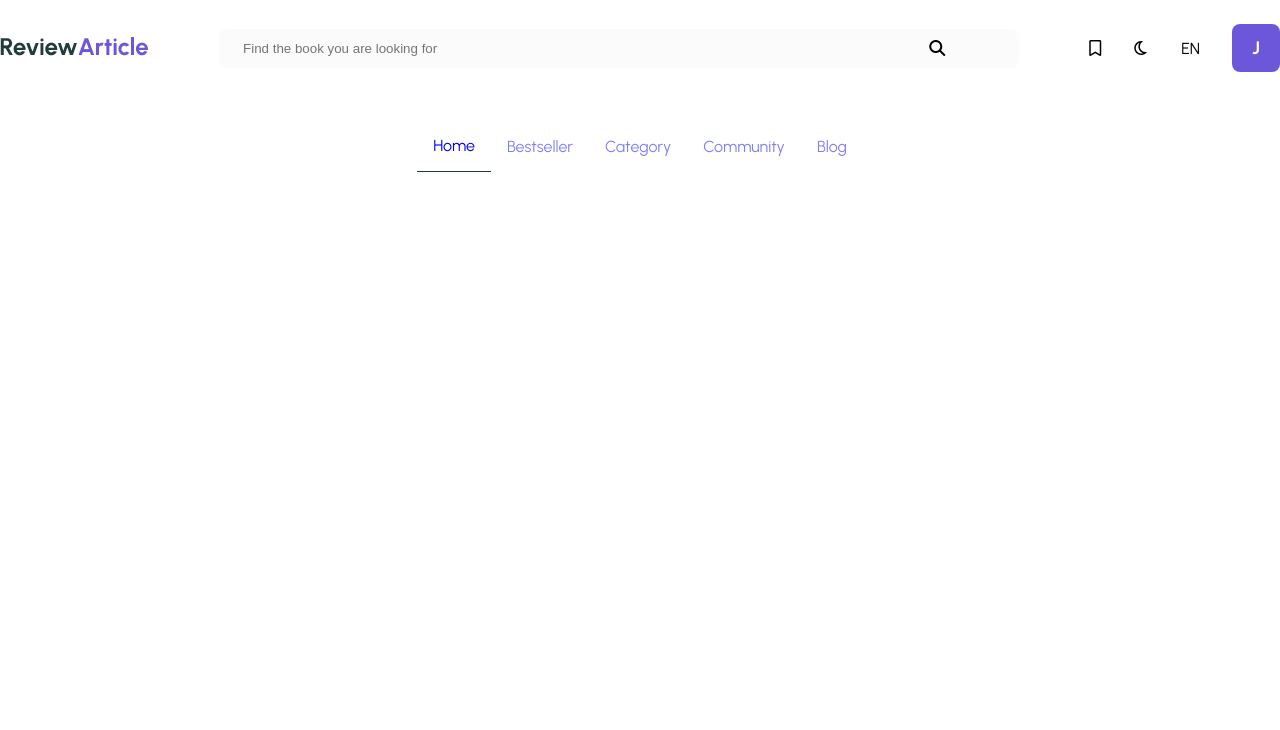
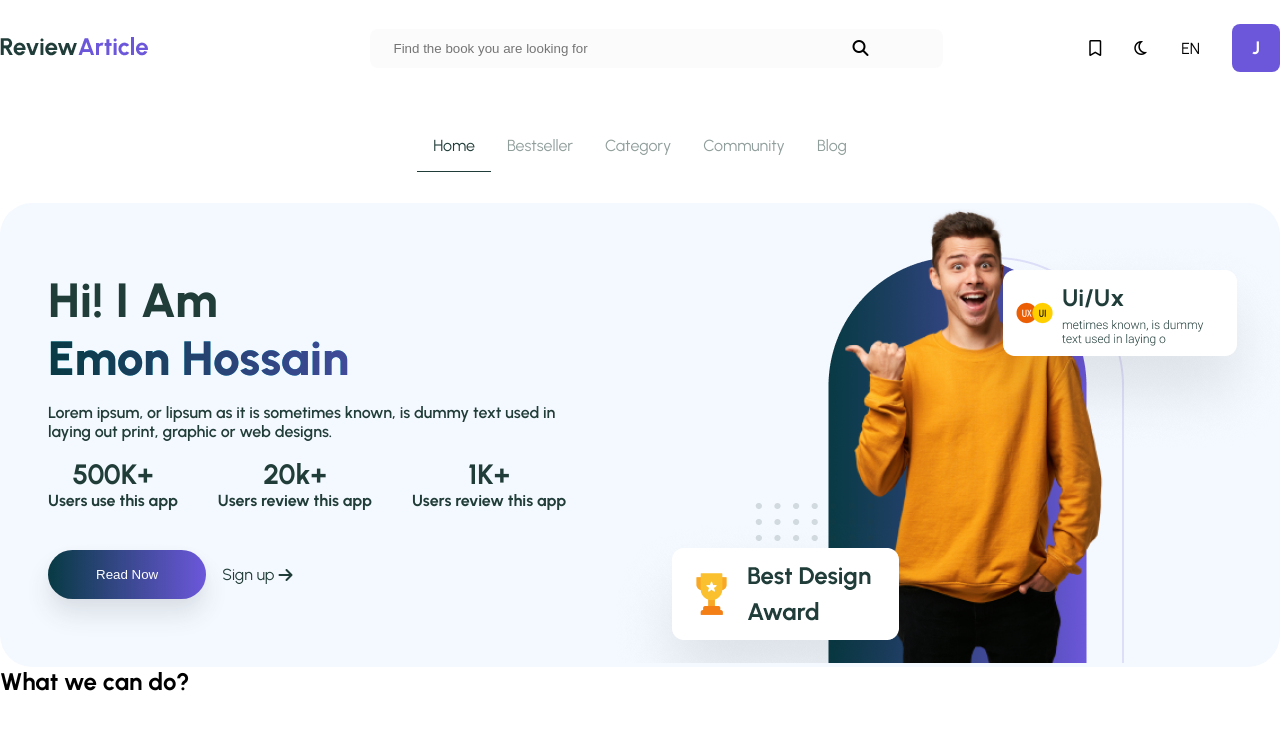
Before and after one commit to emon1995/product-agency, a plain HTML site: page index.html in a window 1280 px wide. Drawn offline with Linux system fonts and the light colour scheme.

Commit message:
Banner section

```diff
--- a/index.html
+++ b/index.html
@@ -32,7 +32,7 @@
               type="text"
               placeholder="Find the book you are looking for"
             />
-            <i class="fa-solid fa-magnifying-glass"></i>
+            <i id="search" class="fa-solid fa-magnifying-glass"></i>
           </div>
           <div class="navbar-items">
             <div class="navbar-item">
@@ -56,5 +56,47 @@
         </div>
       </nav>
     </header>
+    <!-- MAIN SECTION -->
+    <main class="main">
+      <!--  BANNER SECTION -->
+      <section class="banner">
+        <div class="banner-details">
+          <h2 class="banner-title title">Hi! I Am <br /></h2>
+          <h2 class="color-title title">Emon Hossain</h2>
+          <h4 class="banner-subtitle opacity-text">
+            Lorem ipsum, or lipsum as it is sometimes known, is dummy text used
+            in laying out print, graphic or web designs.
+          </h4>
+          <div class="banner-items">
+            <div class="banner-item">
+              <h3 class="banner-item-title">500K+</h3>
+              <h4 class="banner-item-subtitle">Users use this app</h4>
+            </div>
+            <div class="banner-item">
+              <h3 class="banner-item-title">20k+</h3>
+              <h4 class="banner-item-subtitle">Users review this app</h4>
+            </div>
+            <div class="banner-item">
+              <h3 class="banner-item-title">1K+</h3>
+              <h4 class="banner-item-subtitle">Users review this app</h4>
+            </div>
+          </div>
+          <div class="button">
+            <button class="btn-primary">Read Now</button>
+            <div class="btn-sign">
+              Sign up <i class="fa-solid fa-arrow-right"></i>
+            </div>
+          </div>
+        </div>
+        <div class="banner-img">
+          <img src="./images/Frame 3.png" alt="" />
+        </div>
+      </section>
+      <!-- WHAT WE CAN DO -->
+      <section class="what-we-do">
+        <h2 class="do-title">What we <span>can do?</span></h2>
+        <div class="do-items"></div>
+      </section>
+    </main>
   </body>
 </html>
--- a/styles/style.css
+++ b/styles/style.css
@@ -40,7 +40,19 @@ html {
     0px 16px 24px rgba(52, 60, 68, 0.12);
   border-radius: 2rem;
   color: #ffffff;
-  margin: 1.06rem 3rem;
+  padding: 1.06rem 3rem;
+  border: none;
+}
+
+.title {
+  font-weight: 900;
+  font-size: 3rem;
+}
+
+.opacity-text {
+  font-weight: 600;
+  font-size: 1rem;
+  color: var(--main-text-color);
 }
 
 /* NAVBAR STYLES */
@@ -48,6 +60,7 @@ html {
   display: flex;
   justify-content: space-between;
   align-items: center;
+  gap: 2rem;
   max-width: 90rem;
   width: 100%;
   margin: auto;
@@ -58,7 +71,8 @@ html {
 .navbar-search {
   display: flex;
   align-items: center;
-  max-width: 100vh;
+  justify-content: center;
+  /* max-width: 60vh; */
   width: 100%;
 }
 
@@ -67,9 +81,14 @@ html {
   background: #fbfbfb;
   color: #949ca9;
   border-radius: 0.5rem;
+  max-width: 573px;
   width: 100%;
   border: none;
-  margin-right: -5.62rem;
+  /* margin: auto; */
+}
+
+#search {
+  margin-left: -5.62rem;
 }
 
 .navbar-items {
@@ -108,22 +127,91 @@ html {
   justify-content: center;
   align-items: center;
   list-style: none;
+  padding: 1rem;
 }
 
-.hi-item {
+.hi-item a {
   color: var(--main-text-color);
   border-bottom: 1px solid var(--main-text-color);
 }
 
-.opa-item {
+.opa-item a {
   opacity: 0.5;
   color: var(--main-text-color);
 }
 
 .nav-menu-item {
-  padding: 1rem;
+  /* padding: 1rem; */
 }
 
 .nav-menu-item a {
   text-decoration: none;
+  padding: 1rem;
 }
+
+/* BANNER SECTION */
+.banner {
+  display: flex;
+  justify-content: space-evenly;
+  align-items: center;
+  gap: 1.5rem;
+  max-width: 90rem;
+  width: 100%;
+  margin: auto;
+  background: #f4f9ff;
+  backdrop-filter: blur(80px);
+  border-radius: 2rem;
+  margin-top: 2rem;
+}
+
+.banner-details {
+  padding: 1.5rem 0 1.5rem 3rem;
+}
+
+.banner-title {
+  color: var(--main-text-color);
+}
+
+.color-title {
+  background: var(--secondary-color);
+  -webkit-background-clip: text;
+  -webkit-text-fill-color: transparent;
+  background-clip: text;
+}
+
+.banner-subtitle {
+  margin: 1rem 0;
+}
+
+.banner-items {
+  display: flex;
+  align-items: center;
+  gap: 2.5rem;
+  margin-bottom: 2.5rem;
+}
+
+.banner-item {
+  text-align: center;
+}
+
+.banner-item-title {
+  font-size: 1.75rem;
+  color: var(--main-text-color);
+}
+
+.banner-item-subtitle {
+  color: var(--main-text-color);
+}
+
+.button {
+  display: flex;
+  align-items: center;
+  gap: 1rem;
+}
+
+.btn-sign {
+  display: flex;
+  align-items: center;
+  gap: 0.25rem;
+  color: var(--main-text-color);
+}
```
Also changed, not shown: images/Frame 3.png (added), images/Frame 4.png (added), images/Pattern.png (added).
